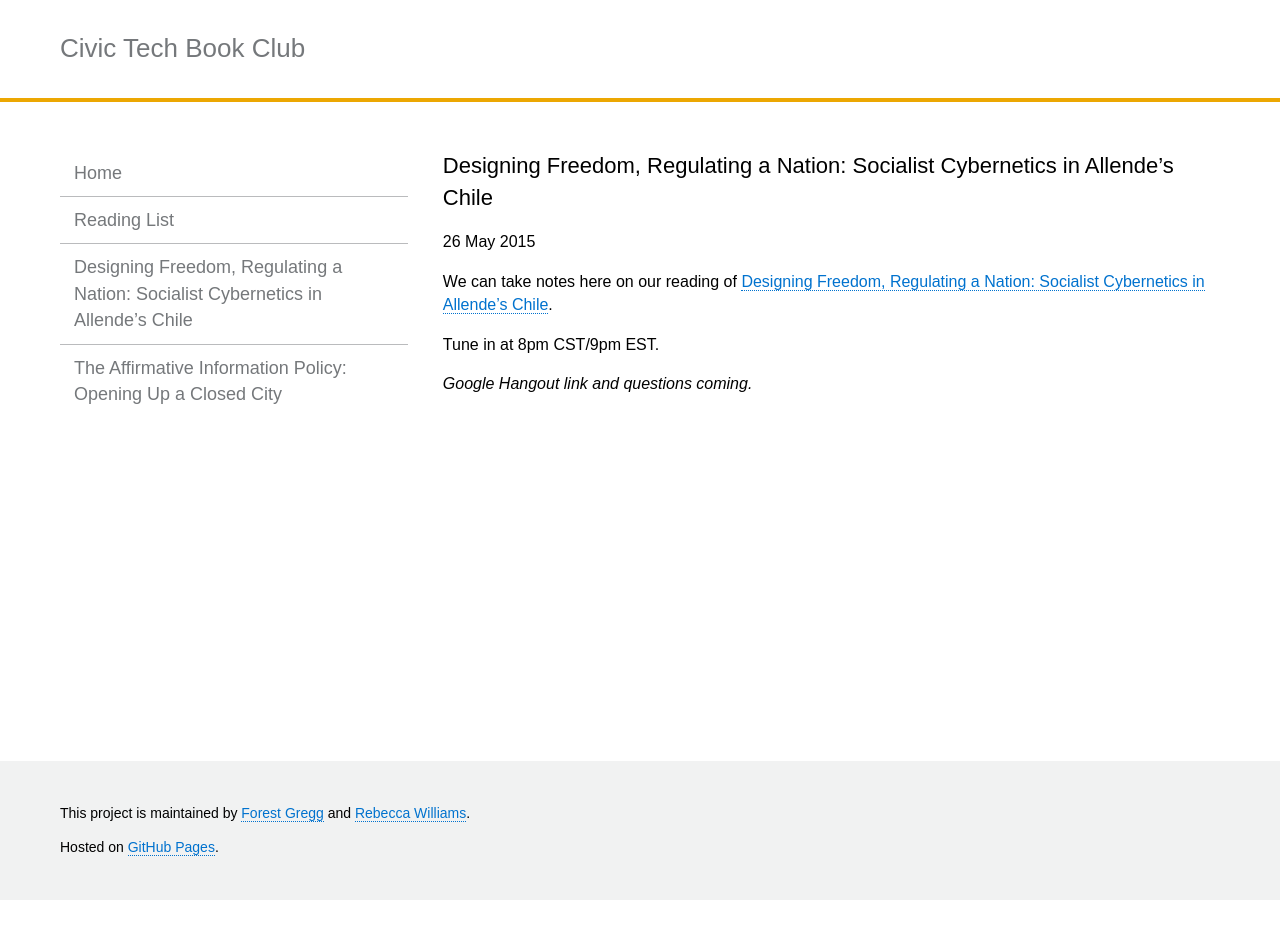
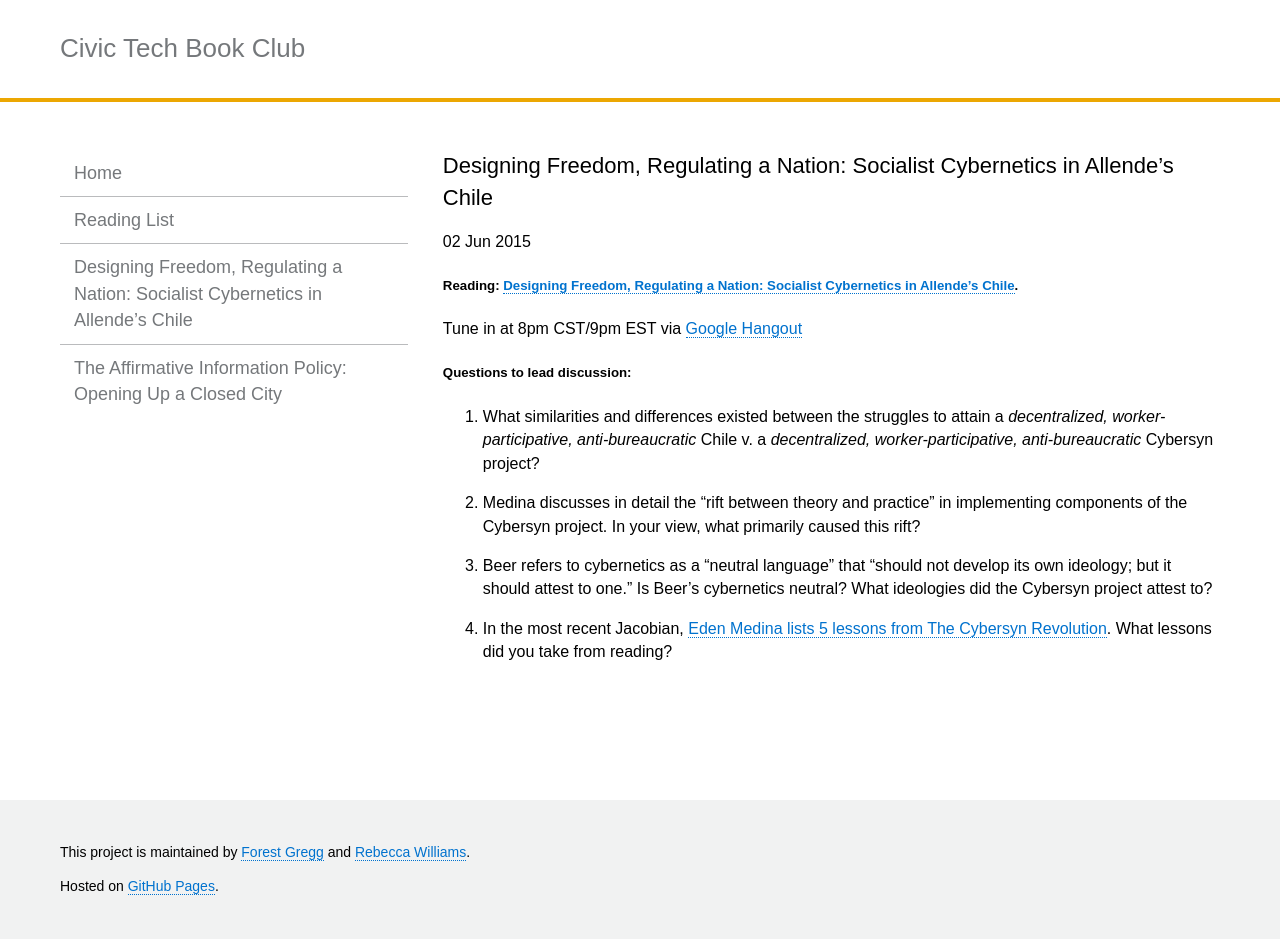
Before and after one commit to rebeccawilliams/bookclub, a Jekyll site: the page built from _posts/2015-05-26-designing-freedom-regulating-a-nation.md, in a window 1280 px wide. Built offline with Jekyll 4.4.1, drawn with Linux system fonts in a browser that asks for light colours; before the commit the page ends 900 px from its top, so only the background shows below that.

Commit message:
Update 2015-05-26-designing-freedom-regulating-a-nation.md

```diff
--- a/_posts/2015-05-26-designing-freedom-regulating-a-nation.md
+++ b/_posts/2015-05-26-designing-freedom-regulating-a-nation.md
@@ -1,12 +1,16 @@
 ---
 layout: post
 title:  "Designing Freedom, Regulating a Nation: Socialist Cybernetics in Allende’s Chile"
-date:   2015-05-26 21:00:00
+date:   2015-06-02 21:00:00
 categories: jekyll update
 ---
 
-We can take notes here on our reading of [Designing Freedom, Regulating a Nation: Socialist Cybernetics in Allende’s Chile](http://www.informatics.indiana.edu/edenm/EdenMedinaJLASAugust2006.pdf).
+##### Reading: [Designing Freedom, Regulating a Nation: Socialist Cybernetics in Allende’s Chile](http://www.informatics.indiana.edu/edenm/EdenMedinaJLASAugust2006.pdf).
 
-Tune in at 8pm CST/9pm EST.
+Tune in at 8pm CST/9pm EST via [Google Hangout](https://plus.google.com/hangouts/_/calendar/d2lsbGlhbXMucmViZWNjYUBnbWFpbC5jb20.44tl9vr5p6gfsnoseaq9r95nm0)
 
-*Google Hangout link and questions coming.*
+##### Questions to lead discussion:
+1. What similarities and differences existed between the struggles to attain a *decentralized, worker-participative, anti-bureaucratic* Chile v. a *decentralized, worker-participative, anti-bureaucratic* Cybersyn project?
+2. Medina discusses in detail the "rift between theory and practice" in implementing components of the Cybersyn project. In your view, what primarily caused this rift?
+3. Beer refers to cybernetics as a "neutral language" that "should not develop its own ideology; but it should attest to one." Is Beer's cybernetics neutral? What ideologies did the Cybersyn project attest to?
+4. In the most recent Jacobian, [Eden Medina lists 5 lessons from The Cybersyn Revolution](https://www.jacobinmag.com/2015/04/allende-chile-beer-medina-cybersyn/). What lessons did you take from reading?
```
